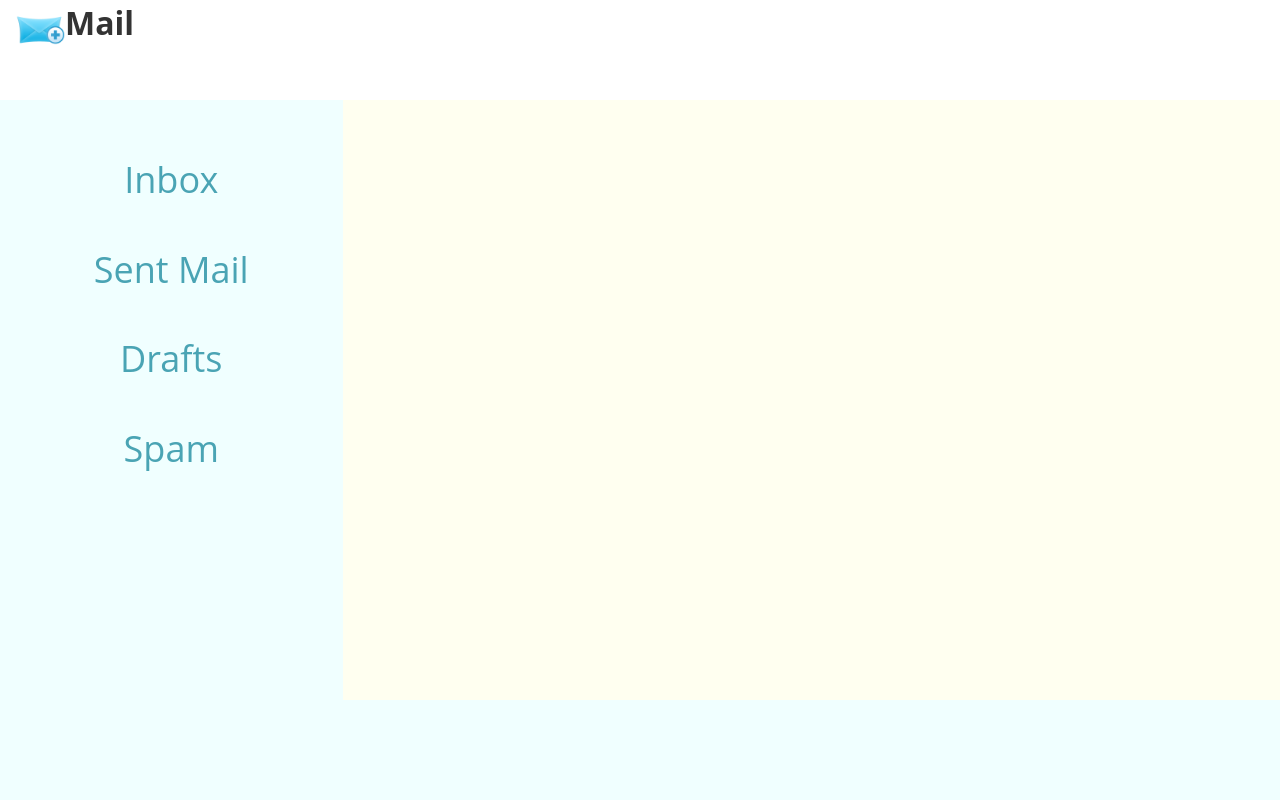
After one commit to WenkyG/PepperMail, a Django app: page /mymail/success/ in a window 1280 px wide. The commit adds this page. Run offline with Django 3.2, Linux system fonts and the light colour scheme; some libraries are stand-ins or nearby versions.

Commit message:
login success

```diff
--- a/mymail/templates/create_account.html
+++ b/mymail/templates/create_account.html
@@ -31,7 +31,7 @@
             <div class="col-md-5" id="signupdiv" style="margin-top: 1%;display: none">
                 <h1 class="margin-bottom-15">Create Account</h1>
 		<div class="col-md-12">
-			<form class="form-horizontal pepper-create-account pepper-container" role="form" action="registration/" method="GET">{% csrf_token %}
+			<form class="form-horizontal pepper-create-account pepper-container" role="form" action="registration" method="GET">{% csrf_token %}
 				<div class="form-inner">
 					<div class="form-group">
 			          <div class="col-md-6">
@@ -103,7 +103,7 @@
 		          <div class="col-xs-12">
 		            <div class="control-wrapper">
 		            	<label for="username" class="control-label fa-label"><i class="fa fa-user fa-medium"></i></label>
-                                <input type="text" class="form-control" id="username" placeholder="Username" required>
+                                <input type="text" class="form-control" name = "userid" id="username" placeholder="Username" required>
 		            </div>
 		          </div>
 		        </div>
@@ -111,7 +111,7 @@
 		          <div class="col-md-12">
 		          	<div class="control-wrapper">
 		            	<label for="password" class="control-label fa-label"><i class="fa fa-lock fa-medium"></i></label>
-                                <input type="password" class="form-control" id="password" placeholder="Password" required>
+                                <input type="password" class="form-control" name = "pwd" id="password" placeholder="Password" required>
 		            </div>
 		          </div>
 		        </div>
--- /dev/null
+++ b/mymail/templates/success.html
@@ -0,0 +1,50 @@
+{%load staticfiles %}
+<head>
+
+	<title>Mail</title>
+	<meta name="keywords" content="" />
+	<meta name="description" content="" />
+	<meta charset="UTF-8">
+	<meta name="viewport" content="width=device-width, initial-scale=1.0">
+	<link rel="stylesheet" type="text/css" href="{% static 'mymail/pepper_style.css' %}"/>
+    <link rel="stylesheet" type="text/css" href="{% static 'mymail/bootstrap-theme.min.css' %}"/>
+    <link rel="stylesheet" type="text/css" href="{% static 'mymail/bootstrap-social.css' %}"/>
+    <link rel="stylesheet" type="text/css" href="{% static 'mymail/bootstrap.min.css' %}"/>
+    <link rel="stylesheet" type="text/css" href="{% static 'mymail/font-awesome.min.css' %}"/>
+</head>
+<style>
+    .vinboxcss:hover{
+        background: black;
+        color: white;
+        cursor: pointer;
+    }
+    .vinboxcss:active{
+        background: red;
+        cursor: pointer;
+    }
+</style>
+<body class="pepper-bg-gray">
+    <div class="col-md-12" style="height: 100px;background: white">
+        <img src="{% static 'mymail/pepper.jpg' %}" alt="pepper" height="50" width="50"><label style="font-size: xx-large">Mail</label>
+    </div>
+    <div class="col-md-12" style="height: 700px;background: azure">
+        <div class="col-md-3" style="height: 600px;background: GhostWhite z-index:999">
+            <div class="col-md-12 vinboxcss" id="vinbox" style="text-align: center;margin-top: 40px" onclick="">
+                <h1>Inbox</h1>
+            </div>
+            <div class="col-md-12 vinboxcss" style="text-align: center;margin-top: 20px;cursor: pointer" onclick="">
+                <h1>Sent Mail</h1>
+            </div>
+            <div class="col-md-12 vinboxcss" style="text-align: center;margin-top: 20px;cursor: pointer" onclick="">
+                <h1>Drafts</h1>
+            </div>
+            <div class="col-md-12 vinboxcss" style="text-align: center;margin-top: 20px;cursor: pointer" onclick="">
+                <h1>Spam</h1>
+            </div>
+        </div>
+        <div class="col-md-9" style="height: 600px;background: Ivory;z-index:999;right:-15px">
+
+        </div>
+    </div>
+</body>
+</html>
--- a/mymail/urls.py
+++ b/mymail/urls.py
@@ -7,6 +7,7 @@ urlpatterns = [
     url(r'^$', 'mymail.views.home'),
     url(r'^registration/$', 'mymail.views.registered'),
 		url(r'^validate/$', 'mymail.views.user_validate'),
+		url(r'^success/$', 'mymail.views.success_login'),
 		# url(r'^validate/$', 'mymail.views.user_validate'),
     # url(r'^login', 'mymail.views.login'),
 ]
--- a/mymail/views.py
+++ b/mymail/views.py
@@ -6,8 +6,9 @@ from django.template import RequestContext
 from django.core.urlresolvers import reverse
 from django.views import generic
 from django.template.context_processors import csrf
-from .models import user
-from django.contrib.auth import authenticate
+from mymail.models import user
+from django.contrib import auth
+from django.contrib.auth.models import User
 
 
 
@@ -33,10 +34,19 @@ def registered(request):
 def user_validate(request):
 	userid = request.GET.get('userid')
 	password = request.GET.get('pwd')
-	user = authenticate(user_id=userid, password=password)
-	if user is not None:
-		return HttpResponseRedirect('mymail/registration/')
+	try:
+		us = user.objects.get(user_id=userid)
+	except user.DoesNotExist:
+		return HttpResponseRedirect('/../mymail/')
+	print us.password
+	if us is not None:
+		if us.password == password:
+			return HttpResponseRedirect('/mymail/success/')
 	else:
-		return render_to_response('create_account.html', {},context_instance=RequestContext(request))
+		# return render_to_response('create_account.html', {},context_instance=RequestContext(request))
+		return HttpResponseRedirect('/../mymail/')
+
+def success_login(request):
+	return render(request,'success.html')
 
 # Create your views here.
```
Also changed, not shown: mymail/static/mymail/success.html (added, +48 -0 lines), 3 other files.
